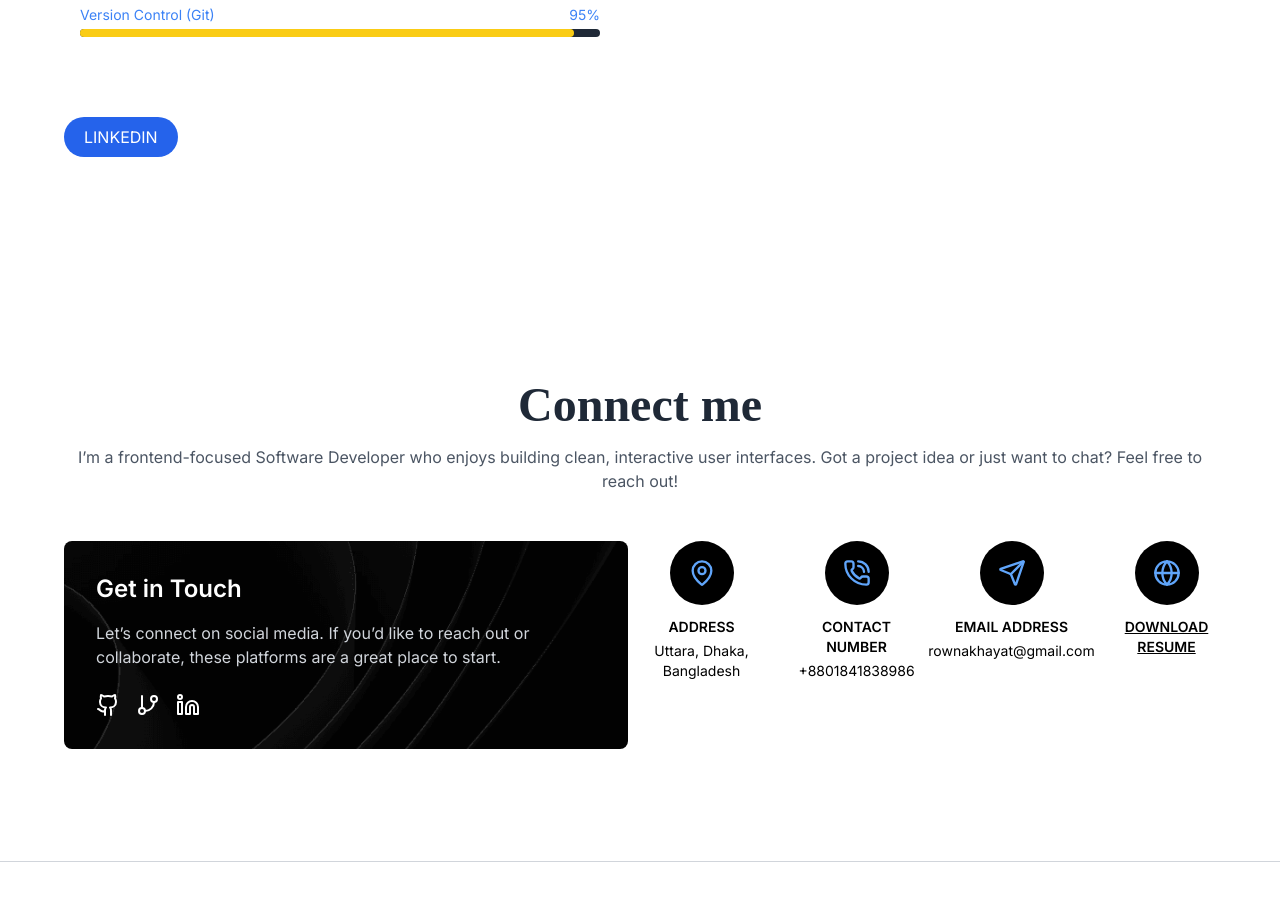
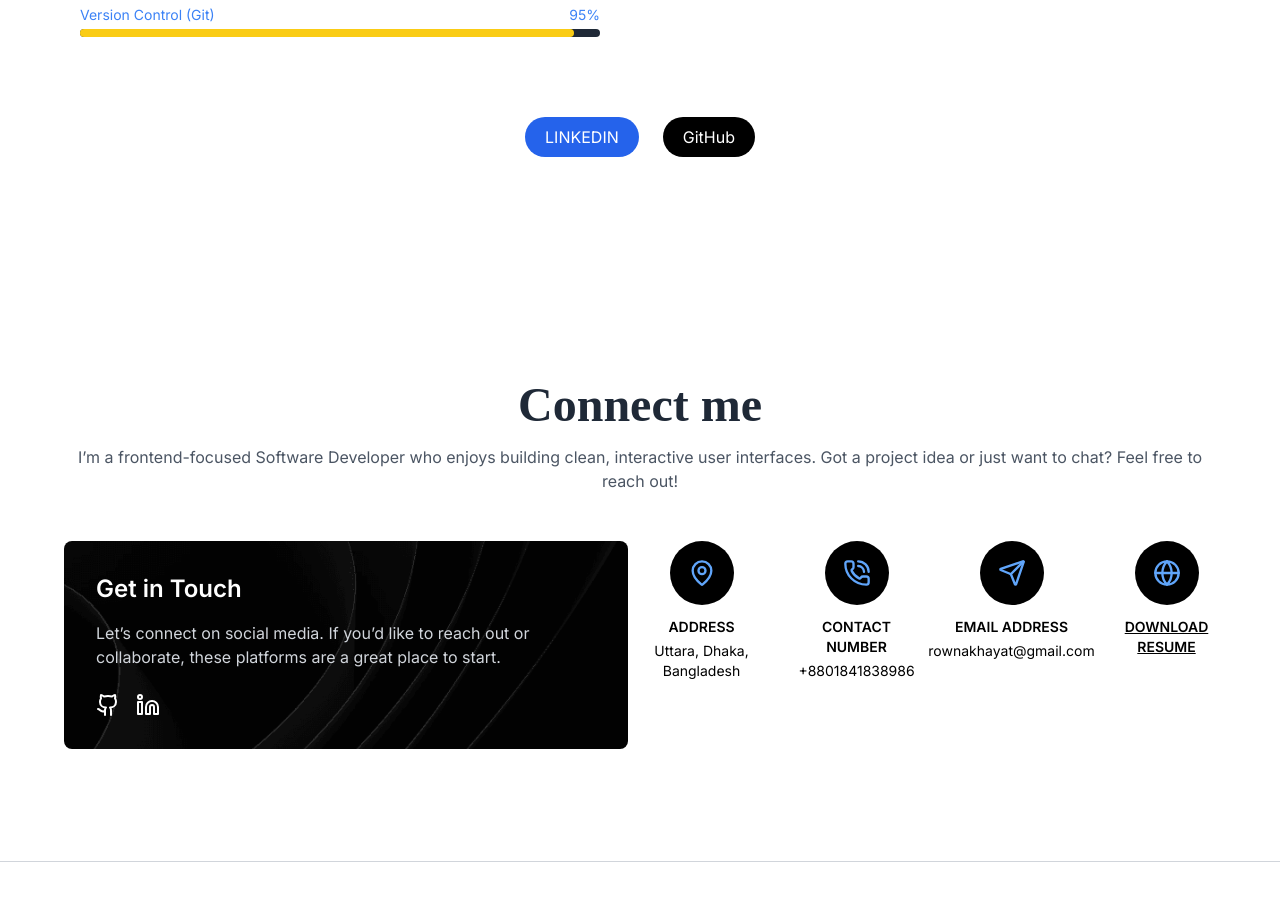
Before and after one commit to RownakHayat/rownak-webportal, a Next.js app: page / in a window 1280 px wide. Shown: the part 2819-3720 px from the top of the page. Built offline with nearby package versions, Linux system fonts and the light colour scheme.

Commit message:
GitHub link add

```diff
--- a/app/AboutPage.tsx
+++ b/app/AboutPage.tsx
@@ -1,4 +1,5 @@
 // AboutMe.tsx
+// import { Github, LinkedinIcon } from 'lucide-react';
 import Image from 'next/image';
 import React from 'react';
 
@@ -89,16 +90,28 @@ const AboutMe = () => {
           </div> */}
             </div>
           </div>
-      <div className="mt-20">
+          <div className="mt-20 flex justify-center items-center gap-6 text-center">
             <a
-              href="https://www.linkedin.com/in/rownakhayat/" // replace with your actual profile
+              href="https://www.linkedin.com/in/rownakhayat/"
               target="_blank"
               rel="noopener noreferrer"
               className="inline-block px-5 py-2 bg-blue-600 text-white rounded-full hover:bg-blue-700 transition"
             >
               LINKEDIN
+              {/* <span><LinkedinIcon /></span> */}
+            </a>
+
+            <a
+              href="https://github.com/RownakHayat"
+              target="_blank"
+              rel="noopener noreferrer"
+              className="inline-block px-5 py-2 bg-black text-white rounded-full hover:bg-gray-800 transition"
+            >
+              GitHub
+              {/* <Github /> */}
             </a>
           </div>
+
         </div>
       </div>
     </section>
--- a/app/ContactPage.tsx
+++ b/app/ContactPage.tsx
@@ -1,6 +1,6 @@
 'use client';
 
-import { MapPin, PhoneCall, Send, Globe, Github, GitBranch, LinkedinIcon } from 'lucide-react';
+import { MapPin, PhoneCall, Send, Globe, Github, LinkedinIcon } from 'lucide-react';
 import Link from 'next/link';
 
 
@@ -17,7 +17,7 @@ const ContactPage: React.FC = () => {
     {
       icon: <MapPin className="text-blue-400 w-7 h-7" />,
       label: 'ADDRESS',
-      value: 'Uttara, Dhaka,\nBangladesh',
+      value: 'Uttara, Dhaka, Bangladesh',
     },
     {
       icon: <PhoneCall className="text-blue-400 w-7 h-7" />,
@@ -33,7 +33,7 @@ const ContactPage: React.FC = () => {
       icon: <Globe className="text-blue-400 w-7 h-7" />,
       label: (
         <Link
-          href="/RownakHayat-Resume .pdf"
+          href="/rownak-hayat_cv (software development).pdf"
           download
           target="_blank"
           className="inline-bloc underline font-semibold py-2 rounded-full transition cursor-pointer"
@@ -80,9 +80,9 @@ const ContactPage: React.FC = () => {
               <a href="https://github.com/RownakHayat" className="text-white hover:text-blue-400" aria-label="Facebook">
                 <Github />
               </a>
-              <a href="https://bitbucket.org/simec-web/workspace/overview/" className="text-white hover:text-blue-400" aria-label="Facebook">
+              {/* <a href="https://bitbucket.org/simec-web/workspace/overview/" className="text-white hover:text-blue-400" aria-label="Facebook">
                 <GitBranch />
-              </a>
+              </a> */}
               <a href="https://www.linkedin.com/in/rownakhayat/" className="text-white hover:text-blue-400" aria-label="Facebook">
                 <LinkedinIcon/>
               </a>
--- a/app/HomePage.tsx
+++ b/app/HomePage.tsx
@@ -63,7 +63,7 @@ const HomePage = () => {
                         {/* <div className="cv-content"> */}
                         <div className="absolute left-[-3rem] lg:left-[-5rem] top-3/5 lg:top-3/4 transform -translate-y-1/2">
                           <Link
-                            href="/RownakHayat-Resume .pdf"
+                            href="/rownak-hayat_cv (software development).pdf"
                             download
                             target="_blank"
                             className="inline-block bg-blue-600 hover:bg-blue-700 text-white font-semibold py-1 lg:py-2 px-3 lg:px-5 text-sm lg:text-md rounded-full transition"
```
Also changed, not shown: 1 other file (tests, documents, lock files or other folders). Lines whose indentation alone changed are shown as unchanged.
